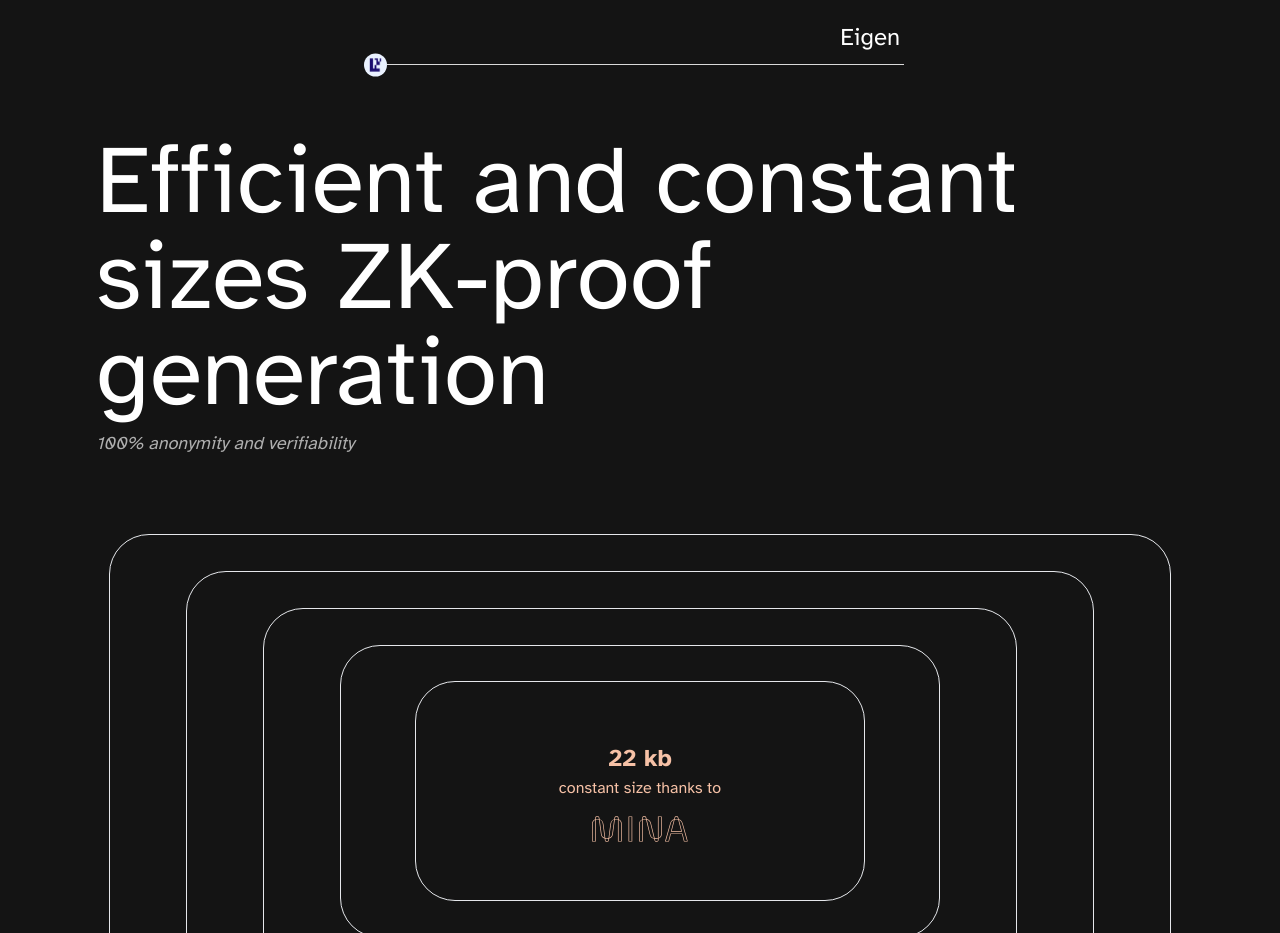
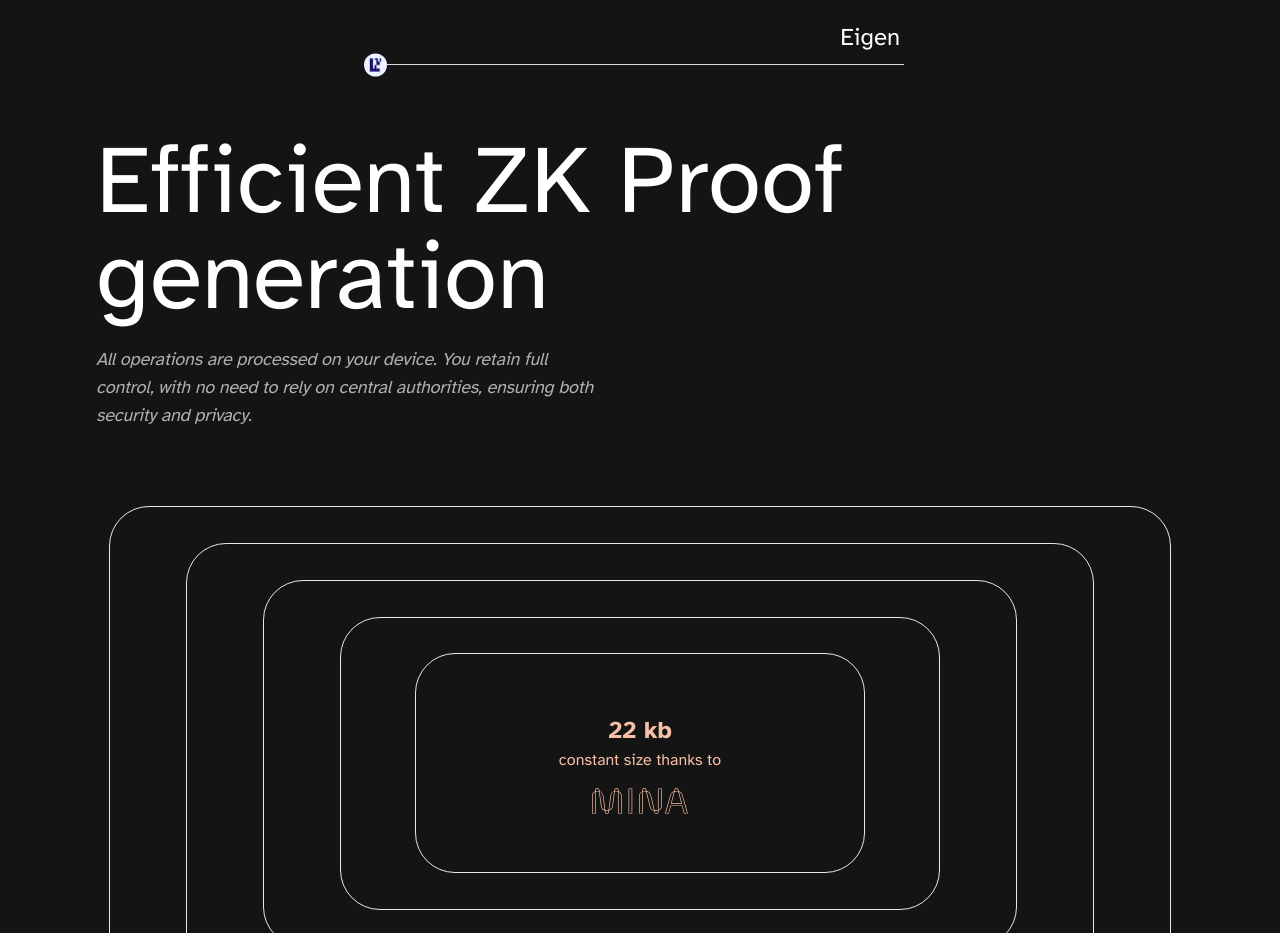
Before and after one commit to node101-io/zkvot-landing, a Next.js app: page / in a window 1280 px wide. Shown: the part 2340-3273 px from the top of the page. Built offline with nearby package versions, Linux system fonts and the light colour scheme.

Commit message:
ZKProofSectino new design update

```diff
--- a/components/ZKProofSection/ZKProofSection.tsx
+++ b/components/ZKProofSection/ZKProofSection.tsx
@@ -6,10 +6,12 @@
     <div className="h-full sm:h-screen w-full py-24">
       <div className="max-w-[1220px]">
         <h1 className="text-white font-normal text-3xl sm:text-5xl md:text-6xl lg:text-7xl xl:text-8xl mt-4 sm:mt-6 lg:mt-8 ">
-          Efficient and constant sizes ZK-proof generation
+          Efficient ZK Proof generation
         </h1>
-        <h1 className="text-[#AFAFAF] font-normal italic text-md sm:text-lg  mt-2">
-          100% anonymity and verifiability
+        <h1 className="pt-5 text-[#AFAFAF] text-start font-sans text-xs sm:text-md  md:text-lg  italic font-normal leading-[24px] tracking-[-0.2px] sm:max-w-[512px] max-w-xs">
+          All operations are processed on your device. You retain full control,
+          with no need to rely on central authorities, ensuring both security
+          and privacy.
         </h1>
       </div>
       <div className="sm:pt-44">
```
